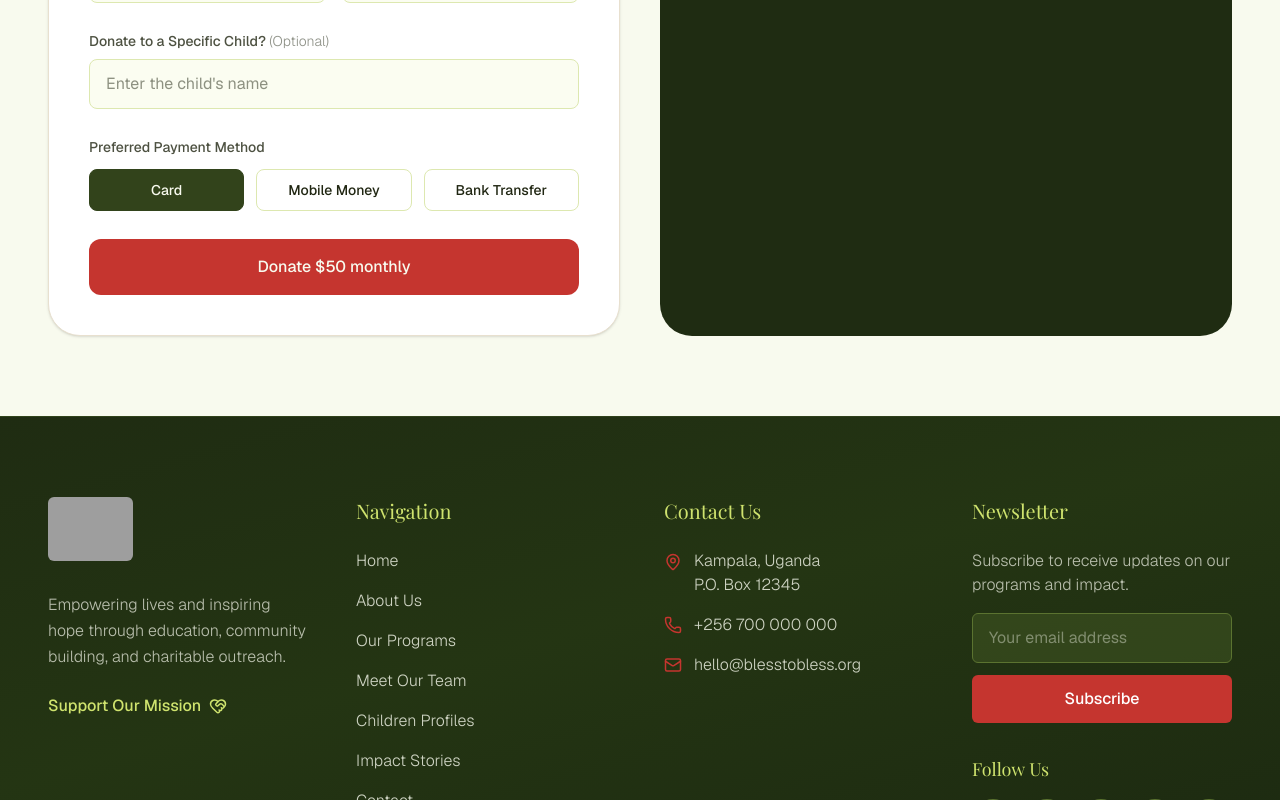
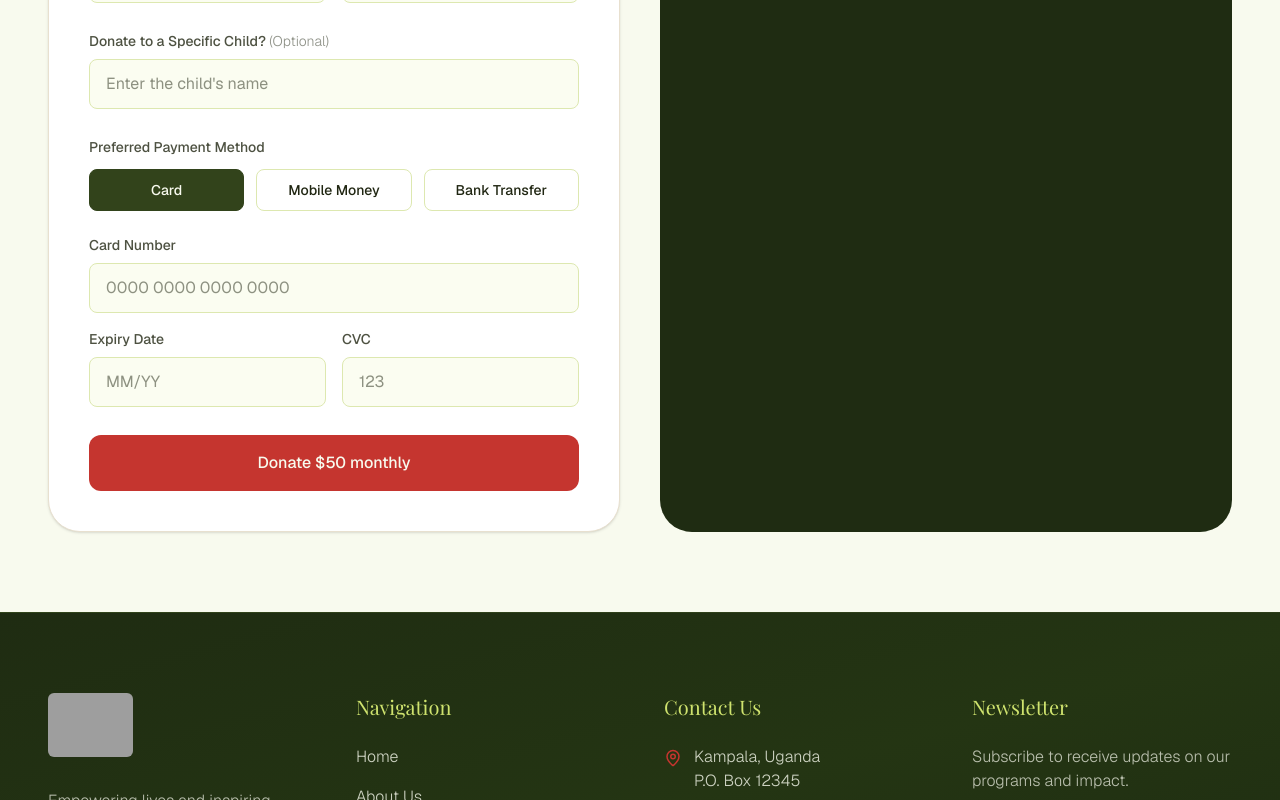
Before and after one commit to balirwaalvin/bless-to-bless-ministries, a Next.js app: page /donate in a window 1280 px wide. Shown: the part 740-1540 px from the top of the page. Built offline with nearby package versions, Linux system fonts and the light colour scheme; grey boxes are pictures that could not be loaded; a web font is replaced by a local one.

Commit message:
Add conditional payment method fields to donation form

```diff
--- a/src/app/donate/page.tsx
+++ b/src/app/donate/page.tsx
@@ -213,7 +213,7 @@ export default function DonatePage() {
 
               <div>
                 <label className="block text-sm font-medium text-[#202612]/80 mb-3">Preferred Payment Method</label>
-                <div className="grid sm:grid-cols-3 gap-3">
+                <div className="grid sm:grid-cols-3 gap-3 mb-6">
                   {[
                     { id: "card", label: "Card" },
                     { id: "mobile-money", label: "Mobile Money" },
@@ -233,6 +233,76 @@ export default function DonatePage() {
                     </button>
                   ))}
                 </div>
+
+                {/* Conditional Payment Detail Inputs */}
+                {paymentMethod === "card" && (
+                  <div className="space-y-4 animate-in fade-in slide-in-from-top-2 duration-300">
+                    <div>
+                      <label className="block text-sm font-medium text-[#202612]/80 mb-2">Card Number</label>
+                      <input
+                        type="text"
+                        required
+                        placeholder="0000 0000 0000 0000"
+                        className="w-full rounded-lg border border-[#DDE8B0] bg-[#FBFDF1] px-4 py-3 outline-none focus:border-[#C5352F]"
+                      />
+                    </div>
+                    <div className="grid grid-cols-2 gap-4">
+                      <div>
+                        <label className="block text-sm font-medium text-[#202612]/80 mb-2">Expiry Date</label>
+                        <input
+                          type="text"
+                          required
+                          placeholder="MM/YY"
+                          className="w-full rounded-lg border border-[#DDE8B0] bg-[#FBFDF1] px-4 py-3 outline-none focus:border-[#C5352F]"
+                        />
+                      </div>
+                      <div>
+                        <label className="block text-sm font-medium text-[#202612]/80 mb-2">CVC</label>
+                        <input
+                          type="text"
+                          required
+                          placeholder="123"
+                          className="w-full rounded-lg border border-[#DDE8B0] bg-[#FBFDF1] px-4 py-3 outline-none focus:border-[#C5352F]"
+                        />
+                      </div>
+                    </div>
+                  </div>
+                )}
+
+                {paymentMethod === "mobile-money" && (
+                  <div className="animate-in fade-in slide-in-from-top-2 duration-300">
+                    <label className="block text-sm font-medium text-[#202612]/80 mb-2">Mobile Money Number</label>
+                    <input
+                      type="tel"
+                      required
+                      placeholder="+256 700 000000"
+                      className="w-full rounded-lg border border-[#DDE8B0] bg-[#FBFDF1] px-4 py-3 outline-none focus:border-[#C5352F]"
+                    />
+                  </div>
+                )}
+
+                {paymentMethod === "bank" && (
+                  <div className="space-y-4 animate-in fade-in slide-in-from-top-2 duration-300">
+                    <div>
+                      <label className="block text-sm font-medium text-[#202612]/80 mb-2">Bank Account Number</label>
+                      <input
+                        type="text"
+                        required
+                        placeholder="1234567890"
+                        className="w-full rounded-lg border border-[#DDE8B0] bg-[#FBFDF1] px-4 py-3 outline-none focus:border-[#C5352F]"
+                      />
+                    </div>
+                    <div>
+                      <label className="block text-sm font-medium text-[#202612]/80 mb-2">Routing Number / Swift Code</label>
+                      <input
+                        type="text"
+                        required
+                        placeholder="ABCDEF123"
+                        className="w-full rounded-lg border border-[#DDE8B0] bg-[#FBFDF1] px-4 py-3 outline-none focus:border-[#C5352F]"
+                      />
+                    </div>
+                  </div>
+                )}
               </div>
 
               <button
```
